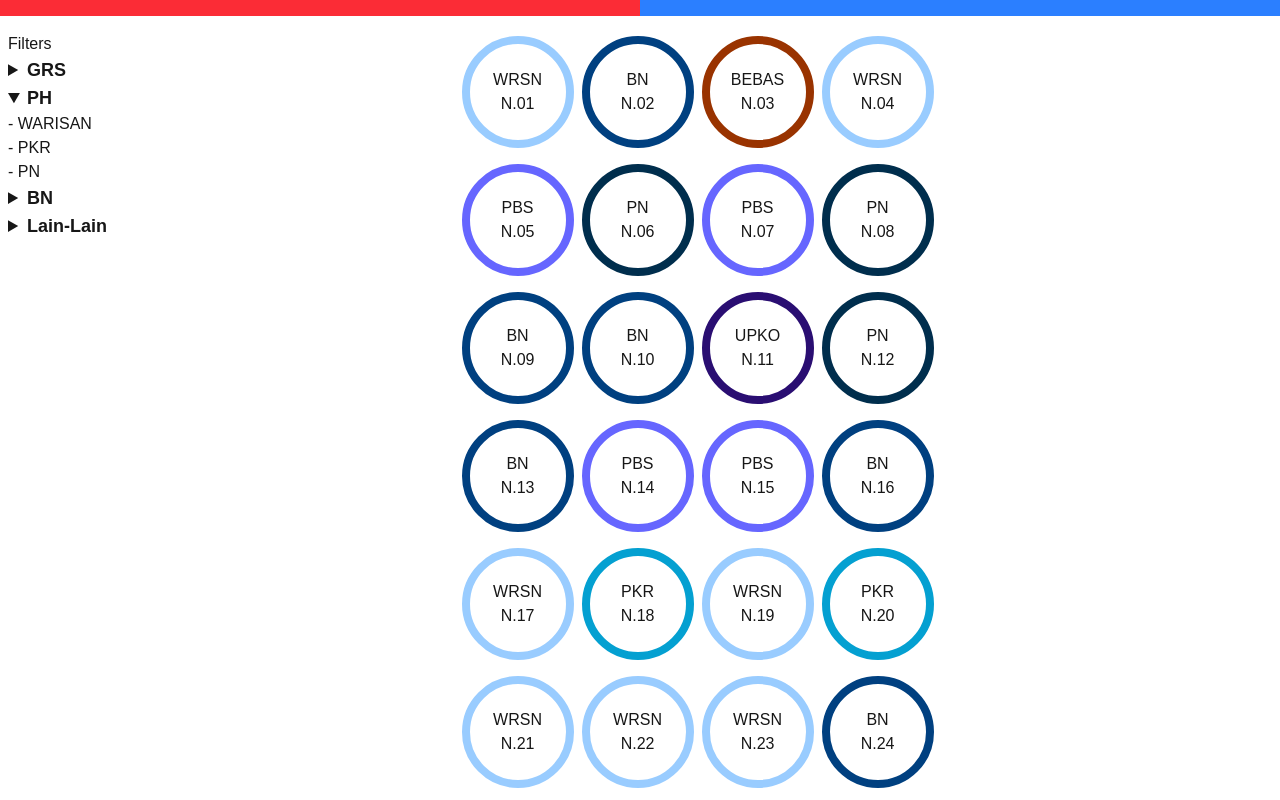
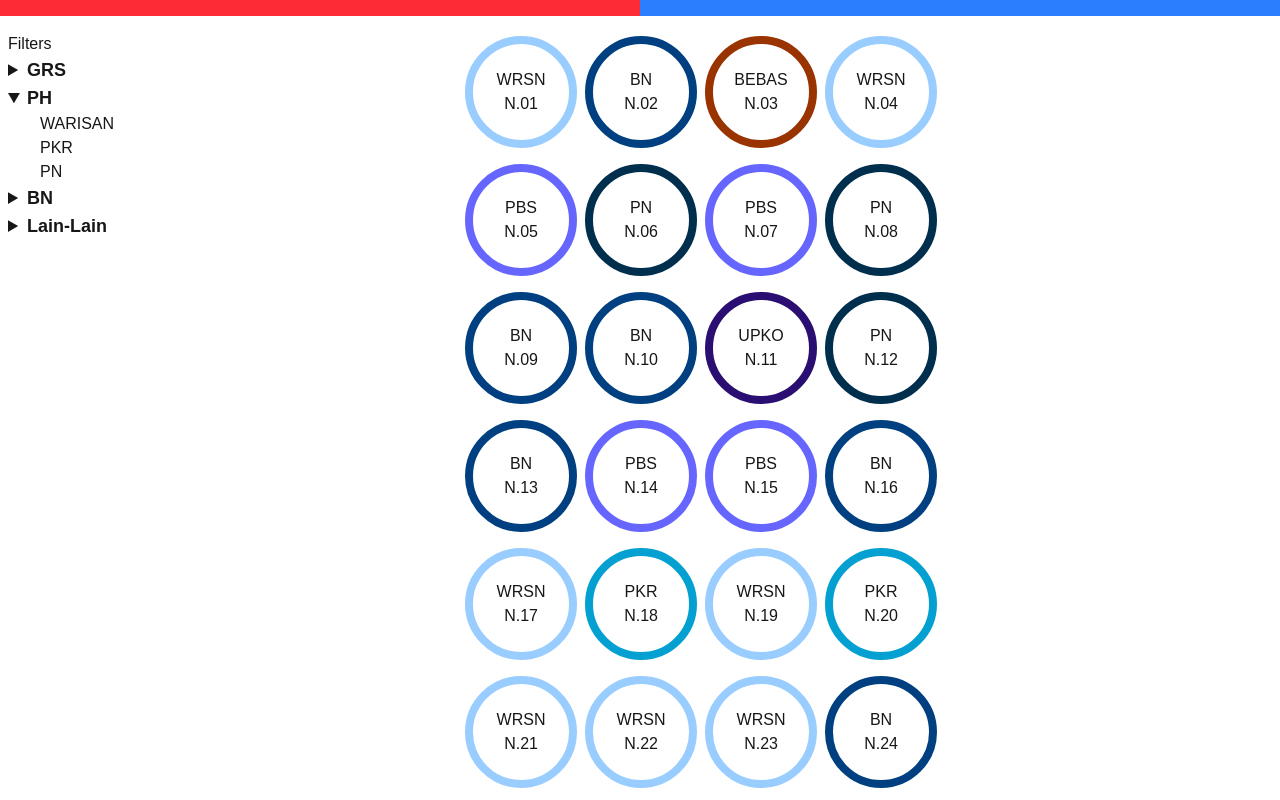
Before and after one commit to supmir/election, a Next.js app: page / in a window 1280 px wide. Both pictures are taken after a click on the heading "PH". Shown: the top 800 px of the page. Built offline with nearby package versions, Linux system fonts and the light colour scheme.

Commit message:
Use buttons

```diff
--- a/components/display.tsx
+++ b/components/display.tsx
@@ -97,7 +97,7 @@
                 {Object.keys(coalitions).map((coalition, i) => {
                     return <details key={i}>
                         <summary className="font-black text-lg">
-                            {coalition}
+                            <button>{coalition}</button>
                         </summary>
                         <div className="flex flex-col">
                             {coalitions[coalition].map((k, j) => {
@@ -107,7 +107,7 @@
                                 if (partyCode) {
                                     return <button key={j}
 
-                                        className={`text-left ${filters.parties.includes(partyCode) ? "font-bold" : ""}`}
+                                        className={`ml-8 text-left ${filters.parties.includes(partyCode) ? "font-bold" : ""}`}
 
                                         onClick={() => {
                                             let parties = [...filters.parties];
@@ -129,7 +129,7 @@
                                             });
                                         }}
                                     >
-                                        - {partyCode}
+                                        {partyCode}
                                     </button>;
                                 }
                             })}
```
